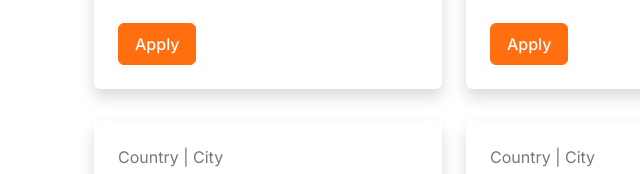
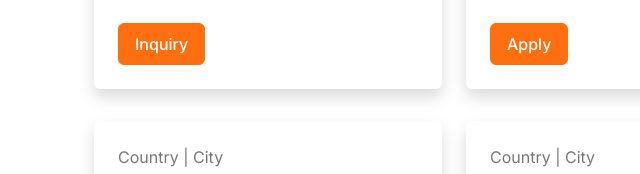
Before and after one commit to Uday1004/rhc, a plain HTML site: page Career.html in a window 1280 px wide. Shown: the part 608-782 px from the top of the page, 0-640 px from the left. Drawn offline with nearby package versions, Linux system fonts and the light colour scheme.

Commit message:
career update

```diff
--- a/Career.html
+++ b/Career.html
@@ -161,7 +161,7 @@
                             <div class="card-footer p-4 pt-0 bg-transparent border-top-0">
                                 <div class="d-flex align-items-end justify-content-between">
                                     <div class="d-flex align-items-center">
-                                         <a class="btn btn-primary py-2 px-3 me-3">Apply</a>
+                                         <a class="btn btn-primary py-2 px-3 me-3">Inquiry</a>
                                     </div>
                                 </div>
                             </div>
```
